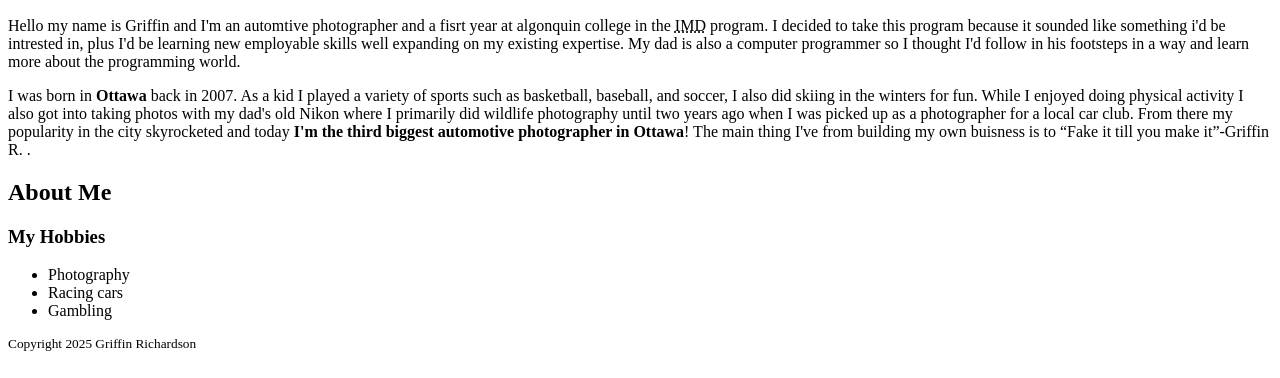
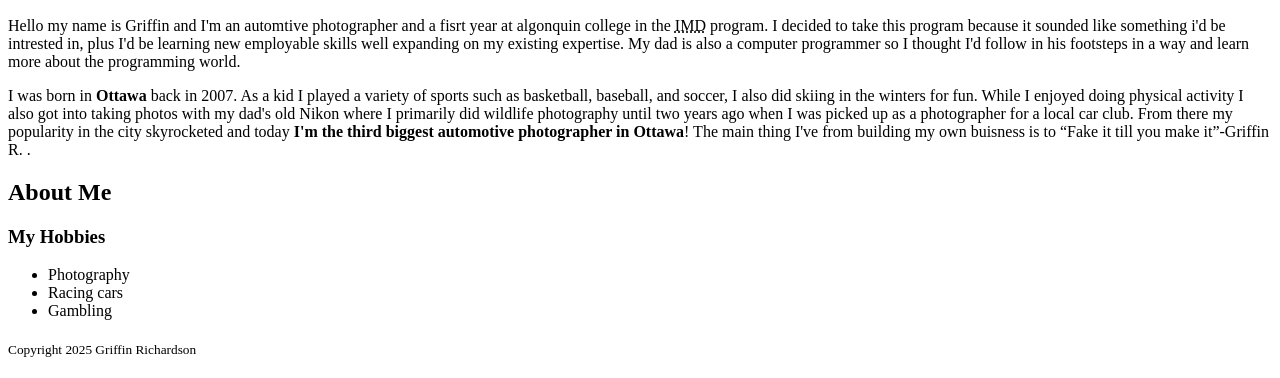
Before and after one commit to Griffin613/Griffin613.github.io, a plain HTML site: page html-assignment/index.html in a window 1280 px wide. Shown: the part 422-800 px from the top of the page. Drawn offline with Linux system fonts and the light colour scheme.

Commit message:
Small touchups

```diff
--- a/html-assignment/index.html
+++ b/html-assignment/index.html
@@ -15,7 +15,7 @@
             </ul>
         </nav>
     <form action="notes.html" method="get"></form>
-    <img src="photoofme.JPG" alt="Photo of Griffin" id="picture" />
+    <img src="photoofme.JPG" alt="Photo of Griffin" id="picture"/>
 
     <p>Hello my name is Griffin and I'm an automtive photographer and a fisrt year at algonquin college in the <abbr title="Iteractive Media Design">IMD</abbr> program. I decided to take this program because it sounded like something i'd be intrested in, plus I'd be learning new employable skills well expanding on my existing expertise. My dad is also a computer programmer so I thought I'd follow in his footsteps in a way and learn more about the programming world.
     </p>
@@ -31,7 +31,7 @@
     </ul>
     </article>
     <footer>
-        <sup>
+        <sub>
         Copyright 2025 Griffin Richardson
         </sub>
     </footer>
```
